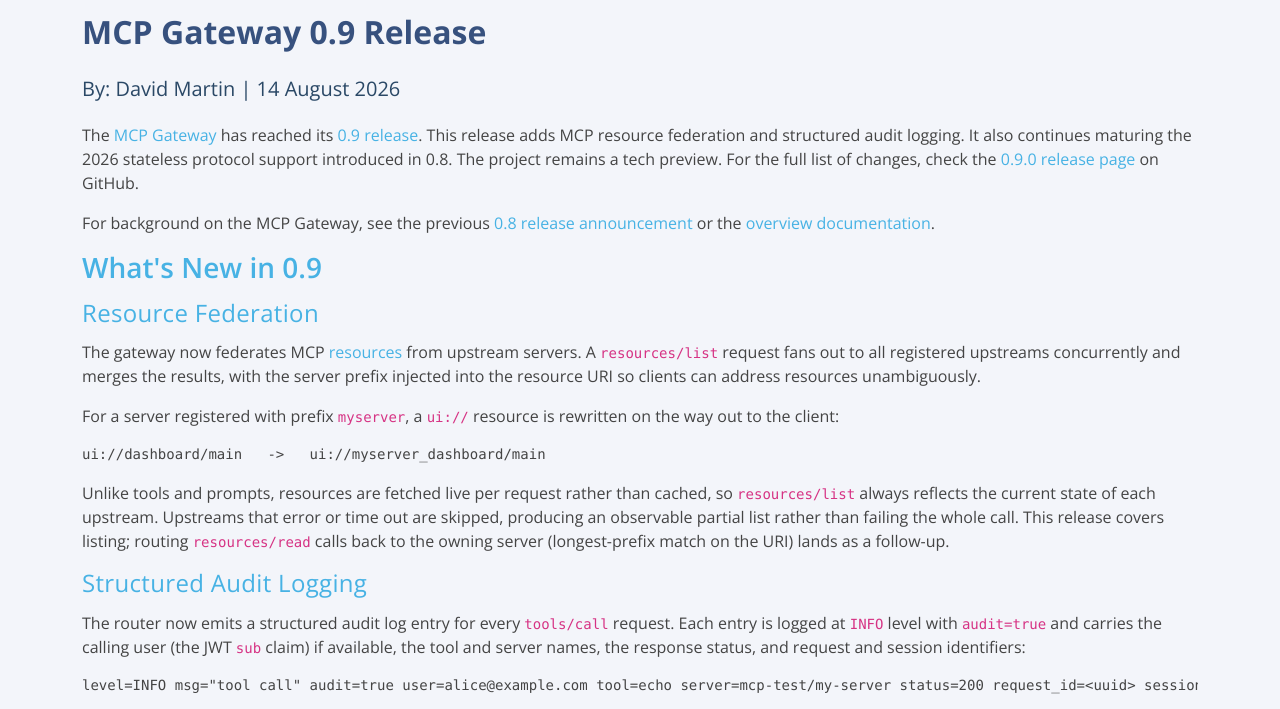
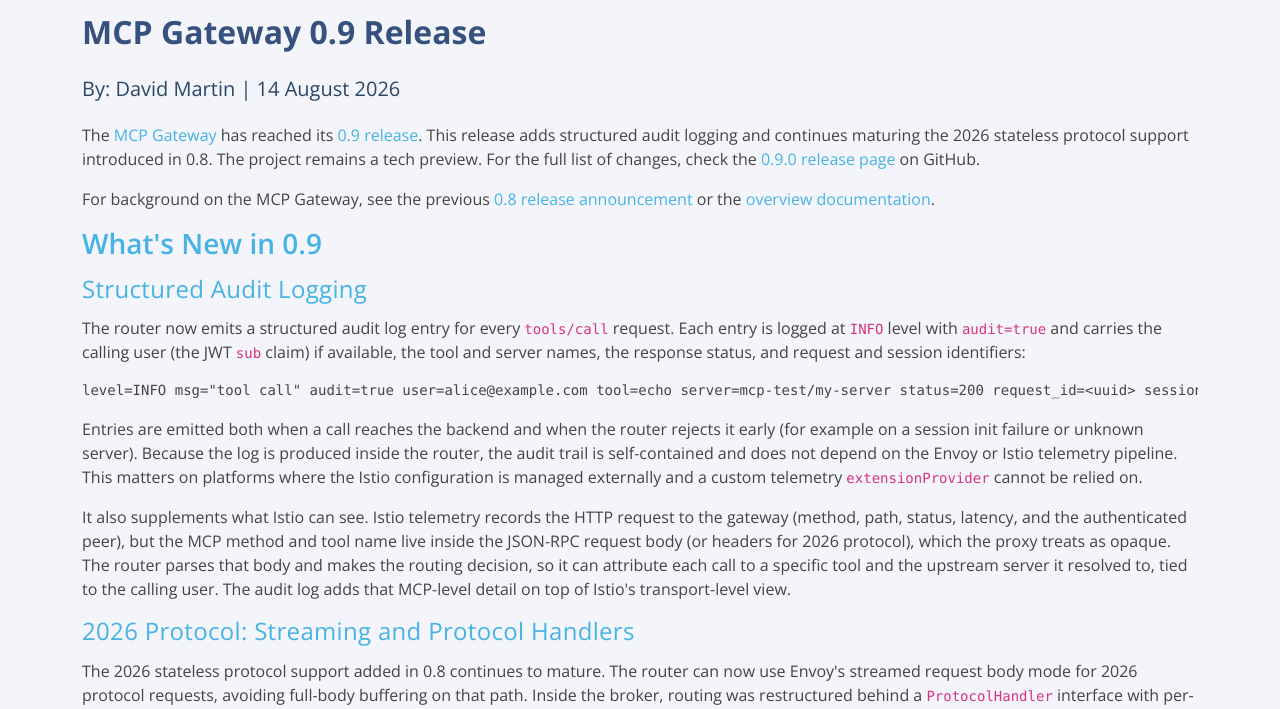
Before and after one commit to Kuadrant/kuadrant.github.io, an Eleventy site: page src/blog/mcp-gateway-0.9/mcp-gateway-0.9.md in a window 1280 px wide. Shown: the part 77-786 px from the top of the page. Built offline with nearby package versions, Linux system fonts and the light colour scheme; Eleventy itself is replaced by a stand-in of ours; code samples lack their colours; files that its build step writes are made by us from their sources; what eleventy-plugin-asciidoc, string would draw is missing.

Commit message:
Move resource federation to What's Next (not fully landed)
Signed-off-by: David Martin <davmarti@redhat.com>

````diff
--- a/src/blog/mcp-gateway-0.9/mcp-gateway-0.9.md
+++ b/src/blog/mcp-gateway-0.9/mcp-gateway-0.9.md
@@ -4,23 +4,11 @@ date: 2026-08-14
 author: David Martin
 ---
 
-The [MCP Gateway](https://github.com/kuadrant/mcp-gateway) has reached its [0.9 release](https://github.com/Kuadrant/mcp-gateway/releases/tag/v0.9.0). This release adds MCP resource federation and structured audit logging. It also continues maturing the 2026 stateless protocol support introduced in 0.8. The project remains a tech preview. For the full list of changes, check the [0.9.0 release page](https://github.com/Kuadrant/mcp-gateway/releases/tag/v0.9.0) on GitHub.
+The [MCP Gateway](https://github.com/kuadrant/mcp-gateway) has reached its [0.9 release](https://github.com/Kuadrant/mcp-gateway/releases/tag/v0.9.0). This release adds structured audit logging and continues maturing the 2026 stateless protocol support introduced in 0.8. The project remains a tech preview. For the full list of changes, check the [0.9.0 release page](https://github.com/Kuadrant/mcp-gateway/releases/tag/v0.9.0) on GitHub.
 
 For background on the MCP Gateway, see the previous [0.8 release announcement](/blog/mcp-gateway-0.8/) or the [overview documentation](https://docs.kuadrant.io/dev/mcp-gateway/docs/guides/overview/).
 
 ## What's New in 0.9
-
-### Resource Federation
-
-The gateway now federates MCP [resources](https://modelcontextprotocol.io/specification/2025-11-25/server/resources) from upstream servers. A `resources/list` request fans out to all registered upstreams concurrently and merges the results, with the server prefix injected into the resource URI so clients can address resources unambiguously.
-
-For a server registered with prefix `myserver`, a `ui://` resource is rewritten on the way out to the client:
-
-```
-ui://dashboard/main   ->   ui://myserver_dashboard/main
-```
-
-Unlike tools and prompts, resources are fetched live per request rather than cached, so `resources/list` always reflects the current state of each upstream. Upstreams that error or time out are skipped, producing an observable partial list rather than failing the whole call. This release covers listing; routing `resources/read` calls back to the owning server (longest-prefix match on the URI) lands as a follow-up.
 
 ### Structured Audit Logging
 
@@ -48,6 +36,8 @@ This release also carries a range of concurrency, correctness, and security fixe
 
 ## What's Next
 
+Resource federation is in progress: the gateway can already merge `resources/list` across upstream servers, and routing `resources/read` calls back to the owning server is the next piece to land, bringing MCP [resources](https://modelcontextprotocol.io/specification/2025-11-25/server/resources) alongside the existing tool and prompt federation.
+
 A [design for guardrails integration](https://github.com/Kuadrant/mcp-gateway/blob/main/docs/design/guardrails/guardrails-design.md) has landed, wiring NeMo Guardrails into the router with configuration flowing from the gateway down to individual `MCPServerRegistration` resources. It is a design at this stage, with implementation to follow.
 
 Install is moving toward the Kuadrant umbrella operator model ([RFC 0019](https://github.com/Kuadrant/architecture)), where `kuadrant-operator` renders and applies the MCP Gateway chart at runtime so the gateway is deployed and managed as part of a Kuadrant instance rather than as a standalone component. 0.9 does the groundwork on the chart: opt-in `NetworkPolicy` templates, a stable controller `ClusterRole` name, and dropping the standalone OLM bundle dependency.
````
